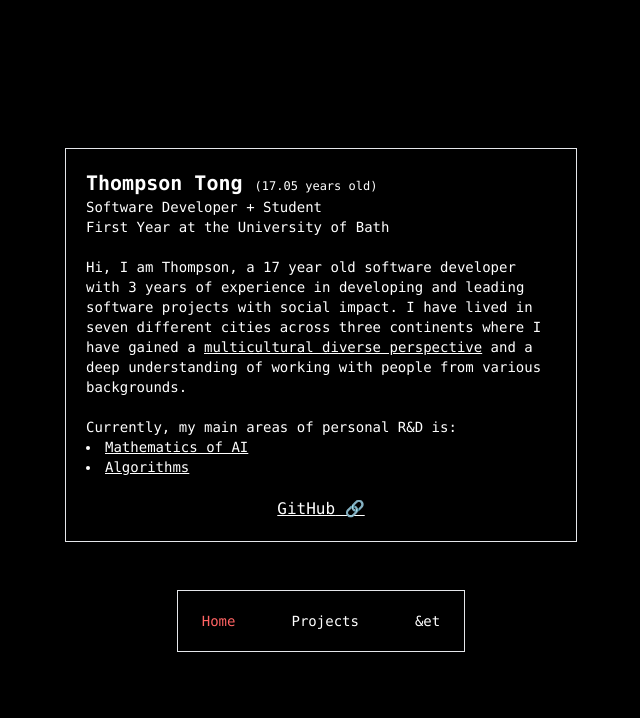
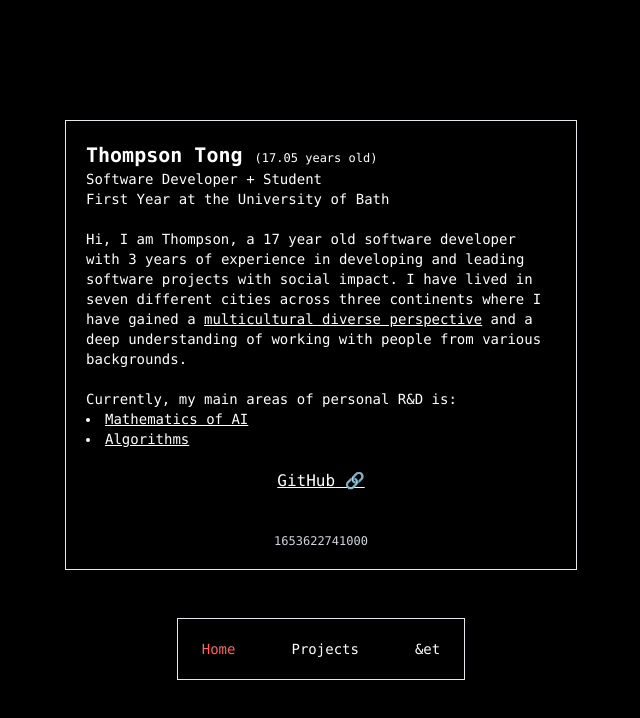
Before and after one commit to ItsThompson/t-industries, a SvelteKit app: page / in a window 1280 px wide. Shown: the top 718 px of the page, without its empty margins (319-959 px from the left). Built offline with nearby package versions, Linux system fonts and the light colour scheme.

Commit message:
feat(timestamp): added timestamp

```diff
--- a/src/routes/+page.svelte
+++ b/src/routes/+page.svelte
@@ -41,4 +41,9 @@ border p-5 flex flex-col items-center gap-5"
     <div>
         <Link href="https://github.com/ItsThompson" name="GitHub" />
     </div>
+    <div class="mt-5">
+        <p class="text-xs text-gray-300">
+        {now.getTime()}
+        </p>
+    </div>
 </div>
```
